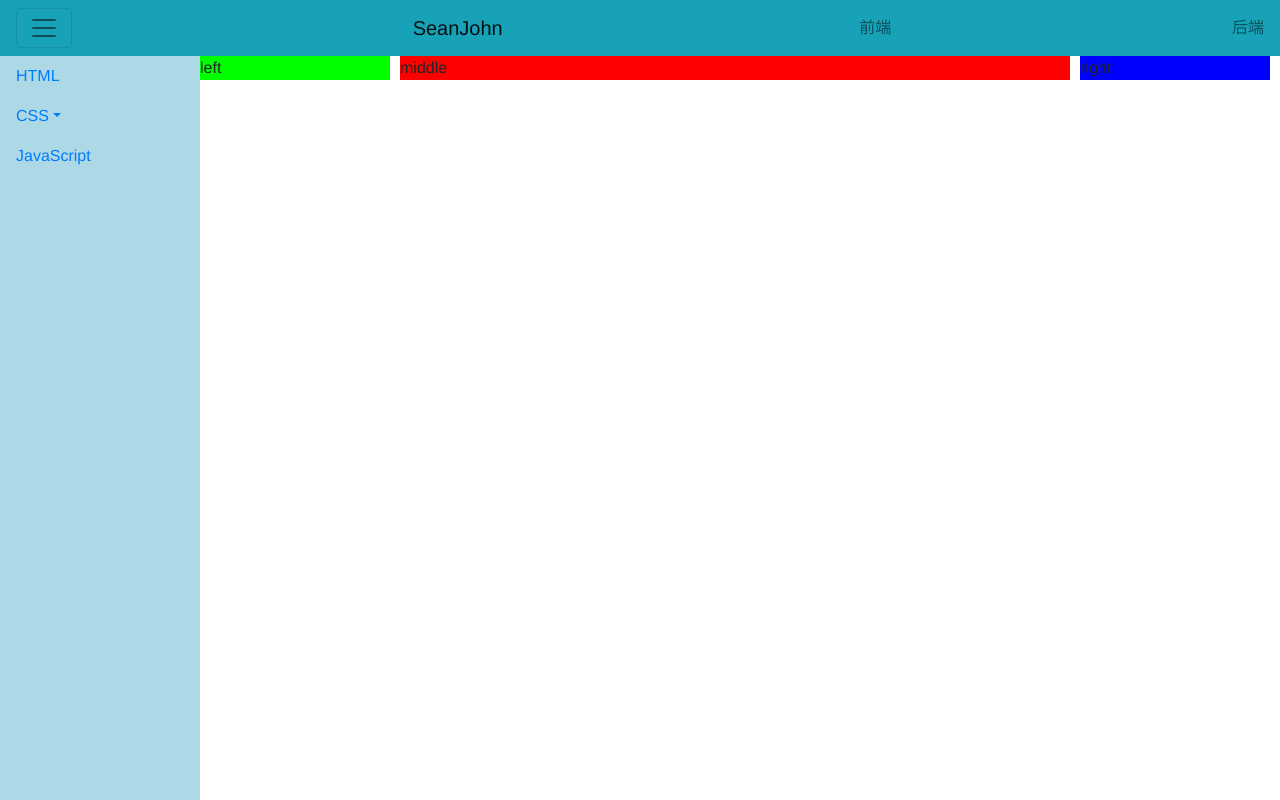
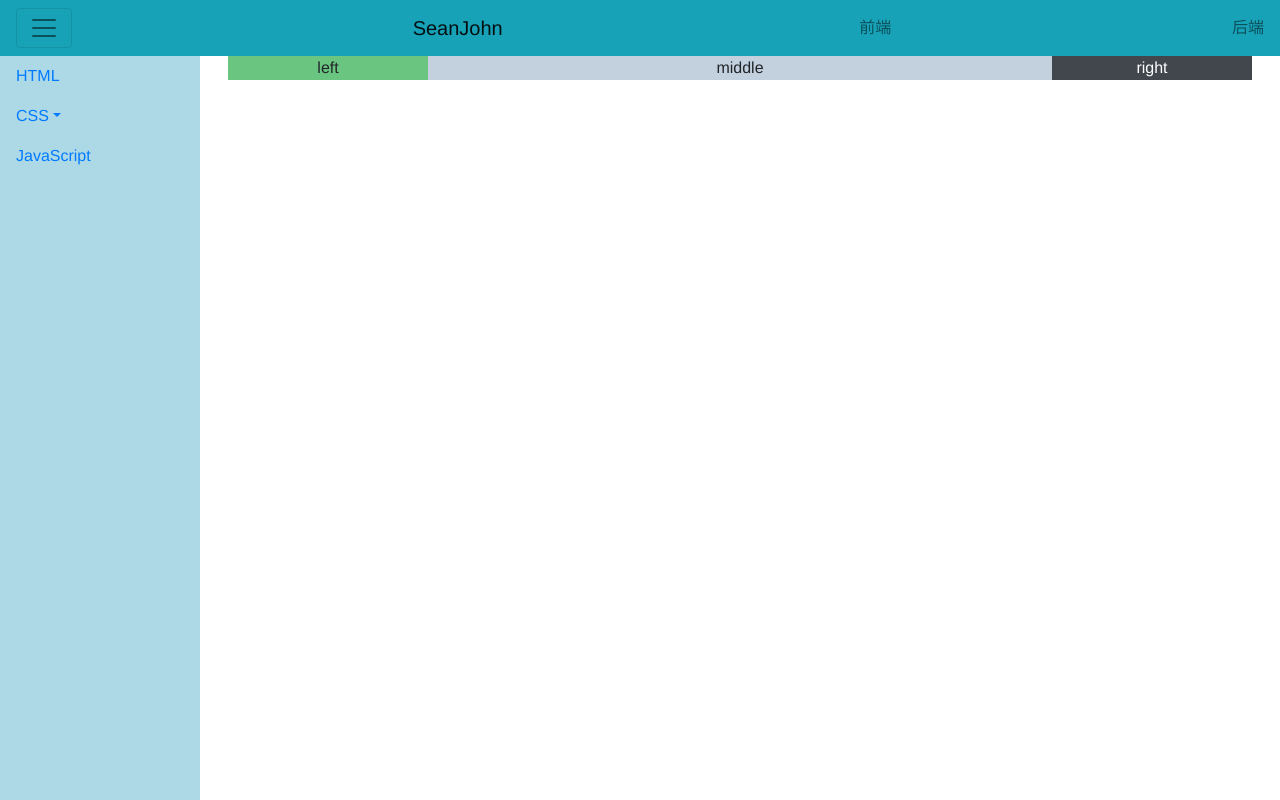
Before and after one commit to Johnsoon92/vue-blog, a Vue app: page /#/front/css/doublewinglayout in a window 1280 px wide. Shown: the top 800 px of the page. Built offline with nearby package versions, Linux system fonts and the light colour scheme.

Commit message:
optimize doublewinglayout

```diff
--- a/index.html
+++ b/index.html
@@ -3,7 +3,7 @@
   <head>
     <meta charset="utf-8">
     <meta name="viewport" content="width=device-width,initial-scale=1.0">
-    <title>vue-scaffold</title>
+    <title>a blog</title>
   </head>
   <body>
     <div id="app"></div>
--- a/src/components/DoubleWingLayout.vue
+++ b/src/components/DoubleWingLayout.vue
@@ -18,6 +18,10 @@
   export default {
     name: 'DoubleWingLayout',
     props: {
+      maxWidth: {
+        type: String,
+        default: () => '100%'
+      },
       leftWidth: {
         type: String,
         default: () => '200px'
@@ -32,13 +36,17 @@
         return {
           overflow: 'hidden',
           padding: `0 ${this.leftWidth}`,
+          minWidth: 2 * parseInt(this.leftWidth, 10) + parseInt(this.rightWidth, 10) + 'px',
           height: '100%',
+          margin: '0 auto',
+          maxWidth: this.maxWidth,
         }
       },
       middleStyle() {
         return {
           float: 'left',
           width: '100%',
+          minWidth: this.leftWidth,
           height: '100%',
         }
       },
@@ -47,7 +55,7 @@
           float: 'left',
           position: 'relative',
           left: `-${this.leftWidth}`,
-          'margin-left': '-100%',
+          marginLeft: '-100%',
           width: this.leftWidth,
           height: '100%',
         }
@@ -57,7 +65,7 @@
           float: 'left',
           position: 'relative',
           right: `-${this.rightWidth}`,
-          'margin-left': `-${this.rightWidth}`,
+          marginLeft: `-${this.rightWidth}`,
           width: this.rightWidth,
           height: '100%',
         }
--- a/src/pages/backend/index.vue
+++ b/src/pages/backend/index.vue
@@ -1,16 +1,3 @@
 <template>
-  <div class="page-wrapper">
-    {{message}}
-    <router-view></router-view>
-  </div>
+  <router-view></router-view>
 </template>
-
-<script type="text/javascript">
-  export default {
-    data() {
-      return {
-        message: 'This is the Home Page of backend'
-      }
-    },
-  }
-</script>
--- a/src/pages/front/css/doublewinglayout.vue
+++ b/src/pages/front/css/doublewinglayout.vue
@@ -1,12 +1,12 @@
 <template>
-  <DoubleWingLayout>
-    <div slot="middle" style="margin-right:10px;background-color:#f00;">
+  <DoubleWingLayout max-width="1024px">
+    <div slot="middle" style="background-color:#c3d1de;text-align:center;">
       middle
     </div>
-    <div slot="left" style="margin-right:10px;background-color:#0f0;">
+    <div slot="left" style="background-color:#6ac580;text-align:center;">
       left
     </div>
-    <div slot="right" style="margin-right:10px;background-color:#00f;">
+    <div slot="right" style="background-color:#41474c;color:#fff;text-align:center;">
       right
     </div>
   </DoubleWingLayout>
@@ -19,9 +19,6 @@
     components: {
       DoubleWingLayout
     },
-    methods: {
-
-    },
   }
 </script>
 
```
